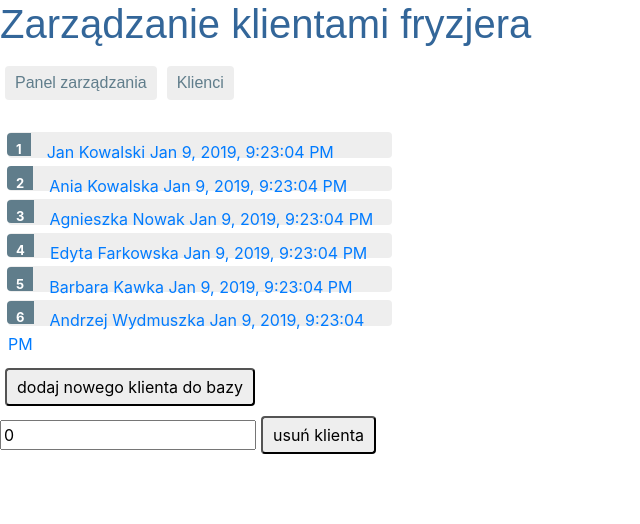
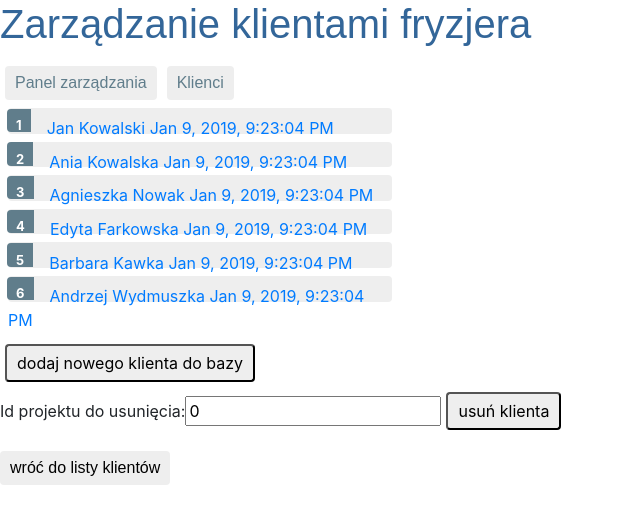
Before and after one commit to grzegorz2047/hairdresserManagementFrontend, an Angular app: page /customers in a window 1280 px wide. Shown: the top 524 px of the page, without its empty margins (0-640 px from the left). Built offline with nearby package versions, Linux system fonts and the light colour scheme; a web font is replaced by a local one; what angular-bootstrap-datetimepicker would draw is missing.

Commit message:
Dodanie możliwości edycji ceny za usługę

```diff
--- a/src/app/app.component.html
+++ b/src/app/app.component.html
@@ -3,5 +3,4 @@
     <a routerLink="/dashboard">Panel zarządzania</a>
     <a routerLink="/customers">Klienci</a>
 </nav>
-<br>
 <router-outlet></router-outlet>
--- a/src/app/customer-detail/customer-detail.component.html
+++ b/src/app/customer-detail/customer-detail.component.html
@@ -1,5 +1,5 @@
+<button (click)="goToPreviousSite()">wróć do listy klientów</button>
 <div *ngIf="customer" class="whole">
-  <button (click)="goToPreviousSite()">wróć do listy klientów</button>
   <h2>Informacje o
       {{customer.firstname | uppercase}} {{customer.lastname | uppercase}}</h2>
     <br>
@@ -7,7 +7,9 @@
   <div><label>Imię: </label><input [(ngModel)]="customer.firstname" placeholder="imię"> </div>
   <div><label>Nazwisko: </label><input [(ngModel)]="customer.lastname" placeholder="nazwisko"> </div>
   <div><label>Numer telefonu: </label><input [(ngModel)]="customer.phoneNumber" placeholder="number telefonu"> </div>
+  <div><label>Cena usługi </label><input [(ngModel)]="customer.serviceCost" placeholder="cena za usługę"> </div>
   <div><label>Data wizyty: </label>{{customer.appointment | date:'MMM d, y, h:mm:ss a'}}</div>
+
 
 
   <br>
--- a/src/app/customers/customers.component.html
+++ b/src/app/customers/customers.component.html
@@ -8,6 +8,7 @@
         </li>
     </ul>
     <button  (click)="addNewCustomer()">dodaj nowego klienta do bazy</button>  <br>
+    <label>Id projektu do usunięcia:  </label>
     <input [(ngModel)]="idToDelete" placeholder="id do usuniecia">
     <button  (click)="removeCustomer()">usuń klienta</button>
 
```
